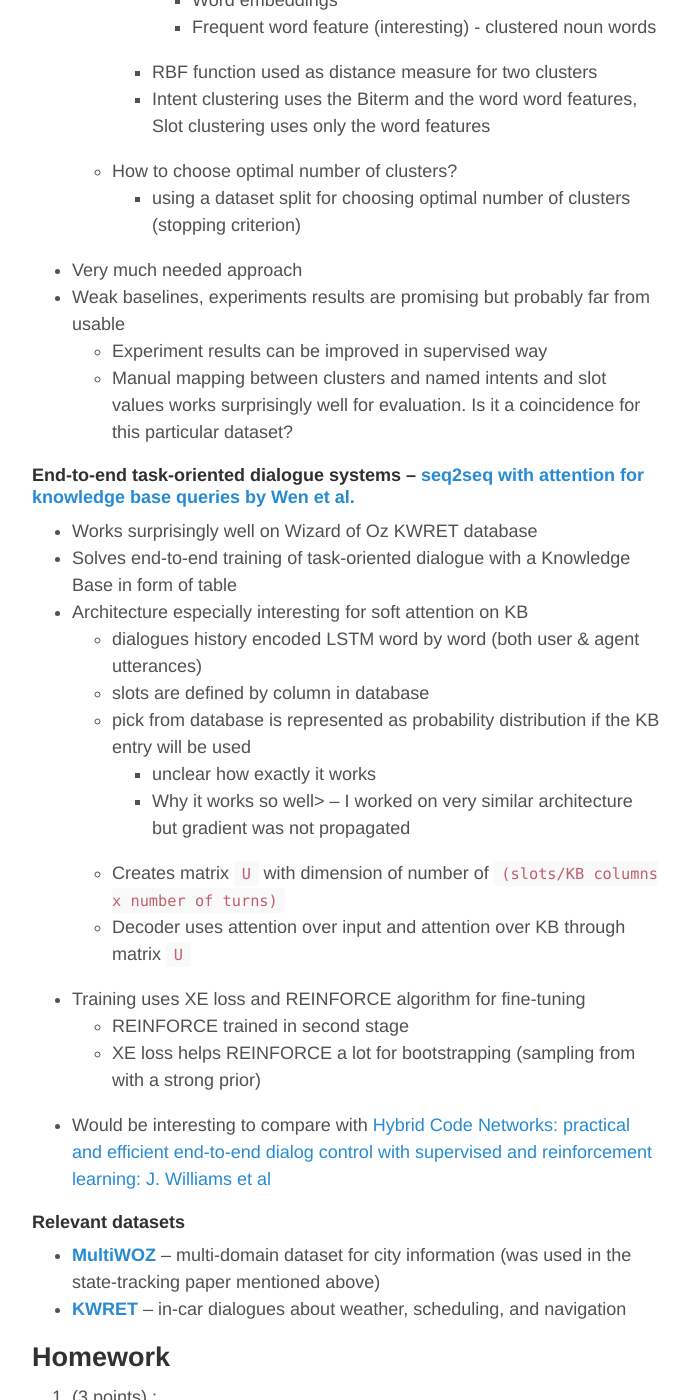
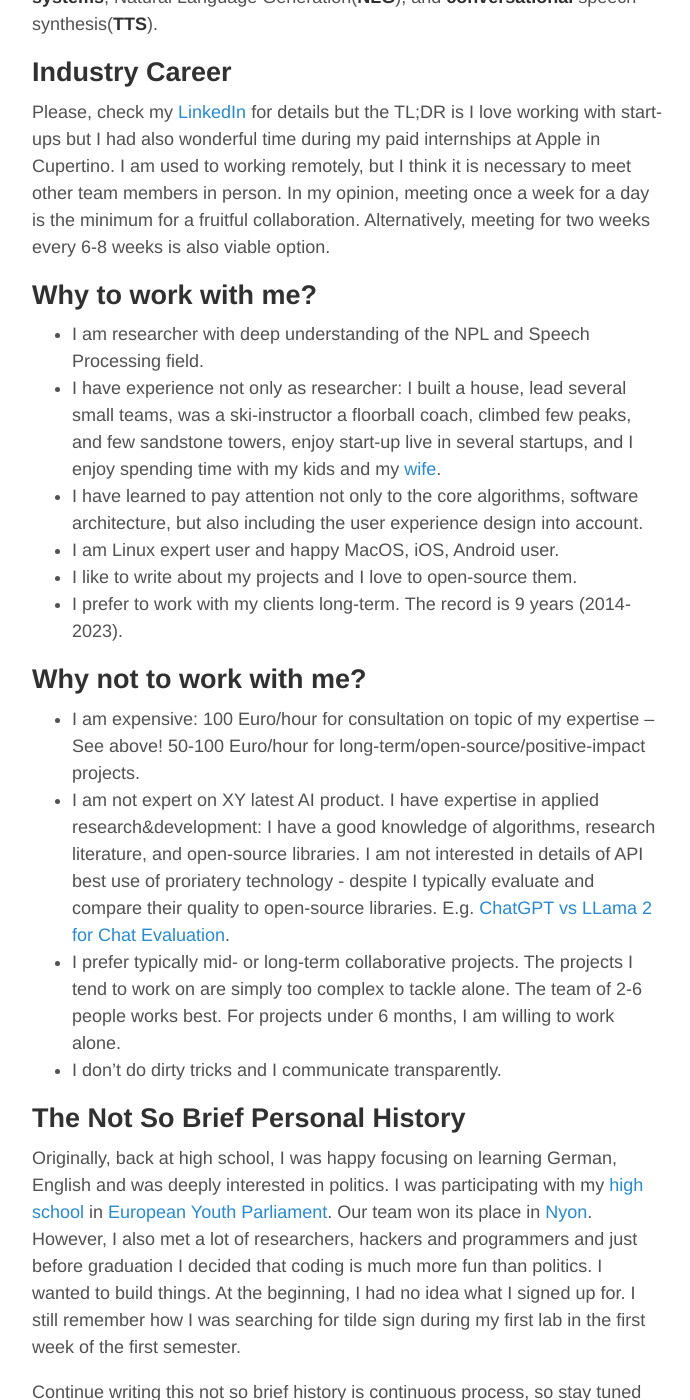
Before and after one commit to oplatek/oplatek.github.io, a Jekyll site: the page built from index.md, in a window 1280 px wide and 1400 px high, scrolled down 837 px. Shown: the whole window, without its empty margins (293-983 px from the left). Built offline with Jekyll 4.4.1, drawn with Linux system fonts in a browser that asks for light colours; the list of posts is cut into pages by our own code; some of the changed text lies outside the part shown.

Commit message:
about as main page

```diff
--- a/_config.yml
+++ b/_config.yml
@@ -3,8 +3,8 @@
 permalink:           pretty
 
 # Setup
-title:               oplaTech
-tagline:             Oplatek's external memory
+title:               Ondřej Plátek
+tagline:             PhD student @UFAL,  Prague. LLM & TTS evaluation. Applied researcher & developer.
 url:                 http://opla.cz
 paginate:            1
 baseurl:             ""
@@ -25,11 +25,12 @@
 # Custom vars
 version:             1.0.0
 github:
-  repo:              https://github.com/oplatek/opla.cz
+  repo:              https://github.com/oplatek/oplatek.github.io
 
 pages_list:
-  Oplatek: '/about'
-  Teaching: '/teaching'
+  Oplatek: '/index'
+  Teaching(Deprecated): '/teaching'
+  Blog: '/blog'
   Archive: '/archive'
 
 gems: [jekyll-paginate]
--- /dev/null
+++ b/index.md
@@ -0,0 +1,54 @@
+---
+layout: page
+title: Ondřej Plátek, PhD student, Researcher
+---
+
+## Hi! I am Ondra, Ondřej, oplatek, oplatk.
+
+![Oplatek climbing on Czech Sandstone]({{ site.baseurl }}/public/oplatek-tisa.kocka1.jpg)
+
+## Academic Career
+I am PhD student in the group of Ondřej Dušek working and funded by the [ERC NG-NLG project](todo).
+I also won the [GAUK project for (Evaluating) Conversational Speech Synthesis](todo).
+My research interests lie in the application of machine learning methods for speech and language tasks.
+I am working on <strong>automatic evaluation</strong> of open-ended(chat) and task-oriented(ToD) <strong>dialogue systems</strong>,
+Natural Language Generation(<strong>NLG</strong>), and <strong>conversational</strong> speech
+synthesis(<strong>TTS</strong>).
+
+## Industry Career
+Please, check my [LinkedIn](https://www.linkedin.com/in/ondrejplatek/) for details but the TL;DR is I love working with
+start-ups but I had also wonderful time during my paid internships at Apple in Cupertino.
+I am used to working remotely, but I think it is necessary to meet other team members in person.
+In my opinion, meeting once a week for a day is the minimum for a fruitful collaboration.
+Alternatively, meeting for two weeks every 6-8 weeks is also viable option.
+
+## Why to work with me?
+- I am researcher with deep understanding of the NPL and Speech Processing field.
+- I have experience not only as researcher: I built a house, lead several small teams, was a ski-instructor a floorball coach, climbed few peaks, and few sandstone towers, enjoy start-up live in several startups, and I enjoy spending time with my kids and my [wife](todo link ada's linkedin).
+- I have learned to pay attention not only to the core algorithms, software architecture, but also including the user experience design into account.
+- I am Linux expert user and happy MacOS, iOS, Android user.
+- I like to write about my projects and I love to open-source them.
+- I prefer to work with my clients long-term. The record is 9 years (2014-2023).
+
+## Why not to work with me?
+- I am expensive: 100 Euro/hour for consultation on topic of my expertise -- See above! 50-100 Euro/hour for long-term/open-source/positive-impact projects.
+- I am not expert on XY latest AI product. I have expertise in applied research&development: I have a good knowledge of algorithms, research literature, and open-source libraries. I am not interested in details of API best use of proriatery technology - despite I typically evaluate and compare their quality to open-source libraries. E.g. [ChatGPT vs LLama 2 for Chat Evaluation](todo link).
+- I prefer typically mid- or long-term collaborative projects. The projects I tend to work on are simply too complex to tackle alone. The team of 2-6 people works best. For projects under 6 months, I am willing to work alone.
+- I don't do dirty tricks and I communicate transparently.
+
+## The Not So Brief Personal History
+Originally, back at high school, I was happy focusing on learning German, English and was deeply interested in politics.
+I was participating with my [high school](https://gymvod.cz) in [European Youth Parliament](https://eyp.org/). Our team
+won its place in [Nyon](https://en.wikipedia.org/wiki/Nyon).
+However, I also met a lot of researchers, hackers and programmers and just before graduation I decided that coding is much more fun than politics.
+I wanted to build things.
+At the beginning, I had no idea what I signed up for.
+I still remember how I was searching for tilde sign during my first lab in the first week of the first semester.
+
+Continue writing this not so brief history is continuous process, so stay tuned :).
+
+* [LinkedIn - Ondřej Plátek](https://cz.linkedin.com/in/ondrejplatek)
+* [Github - larger projects](https://github.com/oplatek/)
+* [HoMedik (CZ) - climbing friends](http://www.homedik.cz)
+* [Ufal website - created while working as assistant at Charles University](https://ufal.mff.cuni.cz/ondrej-platek)
+* [Oplatai s.r.o - my favourite R&D company ](https://ufal.mff.cuni.cz/ondrej-platek)
```
Also changed, not shown: about.md (deleted, +0 -28 lines), _layouts/default.html (line endings or trailing spaces), blog.md (renamed from index.html).
